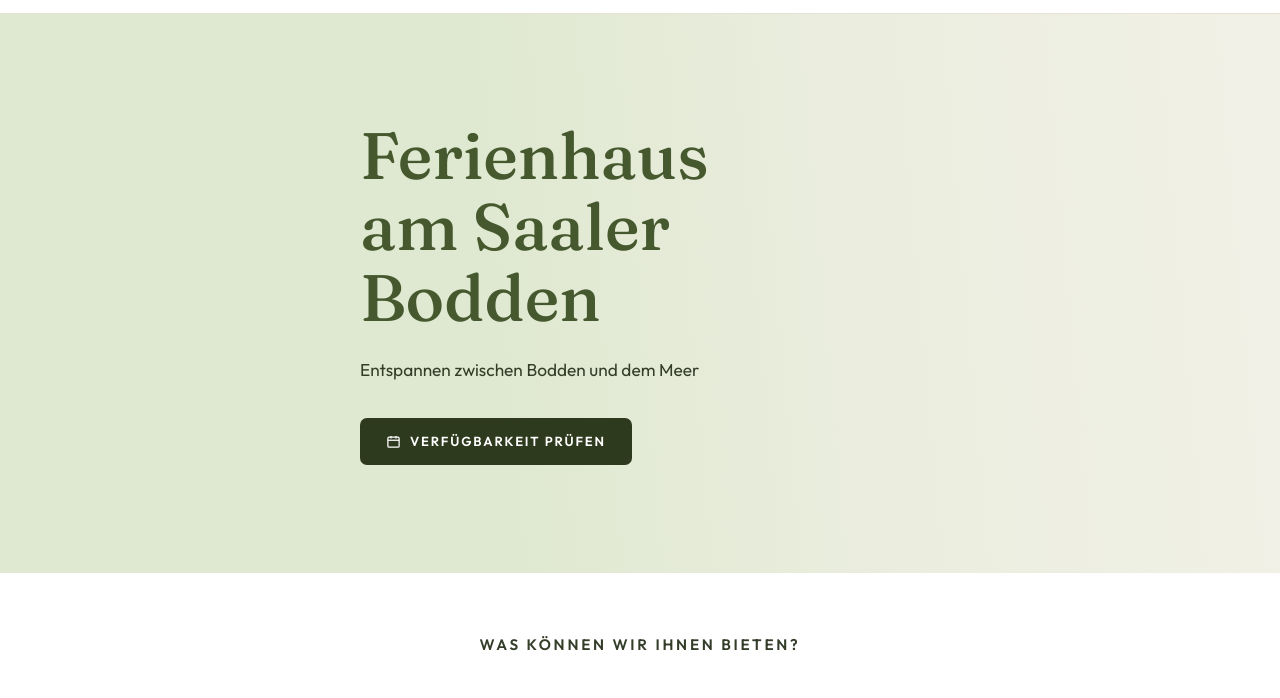
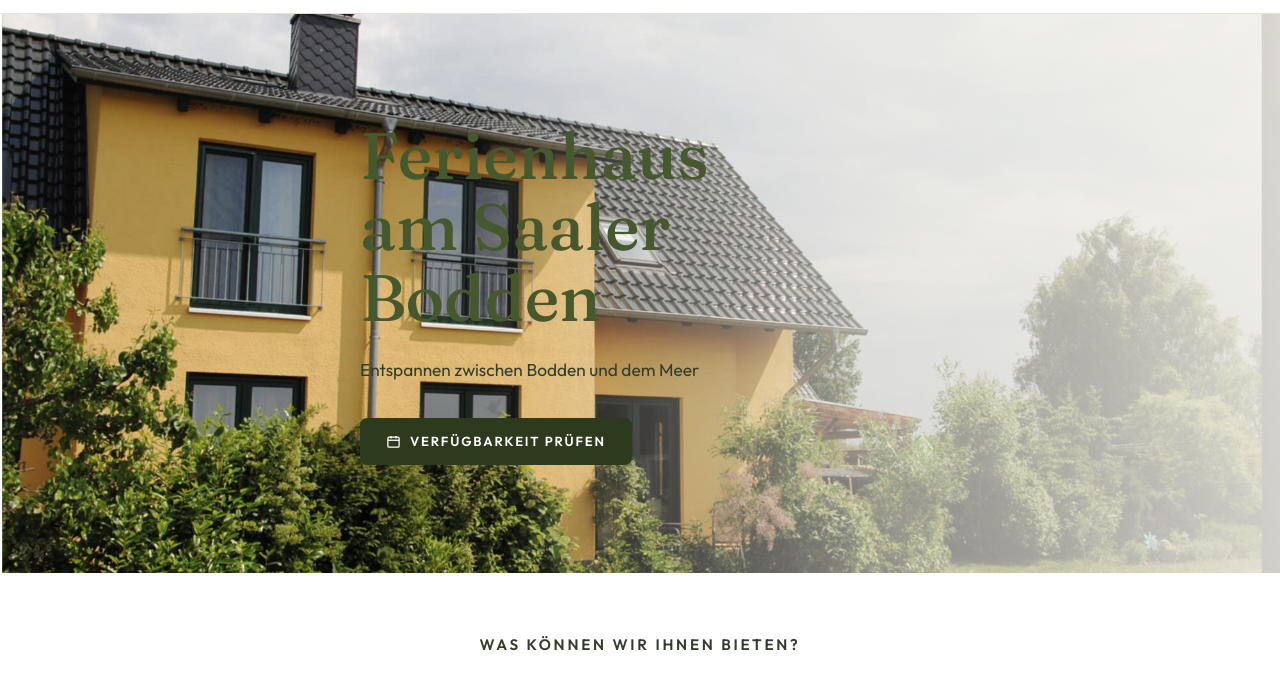
Before and after one commit to immogut/ferienhaus-, a website: page public/index.html in a window 1280 px wide. Shown: the part 79-777 px from the top of the page. Drawn offline with Linux system fonts and the light colour scheme; no server answers.

Commit message:
Add files via upload

```diff
--- a/public/index.html
+++ b/public/index.html
@@ -36,7 +36,7 @@
 </header>
 
 <!-- ===== Hero ===== -->
-<section class="hero" id="top" style="--hero-img: url('img/haus-front.jpg')">
+<section class="hero" id="top" style="background-image: url('img/haus-front.jpg')">
   <div class="wrap">
     <div class="hero-content">
       <h1>Ferienhaus<br>am Saaler Bodden</h1>
```
